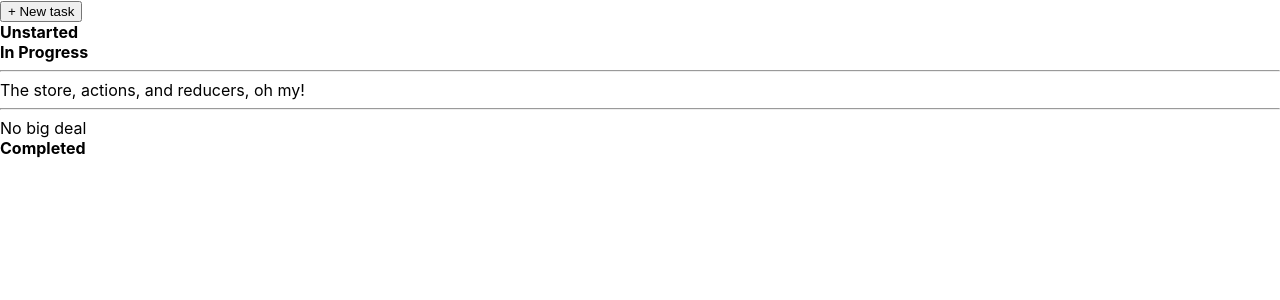
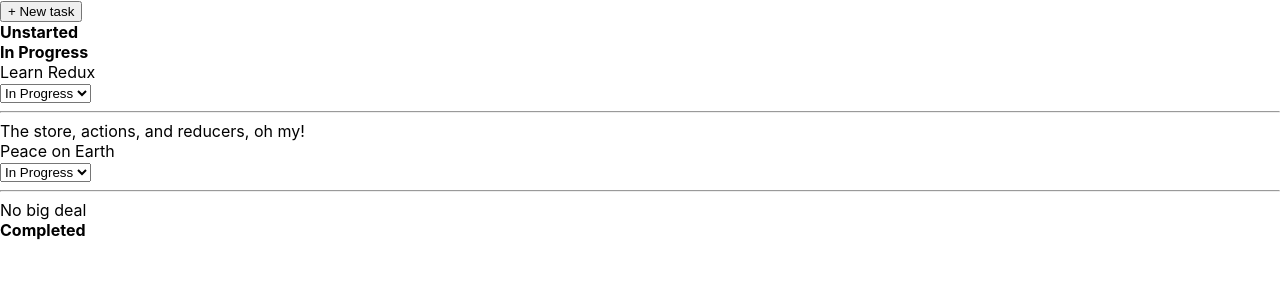
Before and after one commit to mcand/parsnip, a React (Create React App) app: page / in a window 1280 px wide. Shown: the top 300 px of the page. Built offline with nearby package versions, Linux system fonts and the light colour scheme.

Commit message:
allow edit task status

```diff
--- a/src/App.js
+++ b/src/App.js
@@ -1,11 +1,15 @@
 import React, { Component } from 'react';
 import { connect } from 'react-redux';
 import TasksPage from './components/TasksPage.js';
-import { createTask } from './actions';
+import { createTask, editTask } from './actions';
 
 class App extends Component {
   onCreateTask = ({ title, description }) => {
     this.props.dispatch(createTask({ title, description }));
+  };
+
+  onStatusChange = (id, status) => {
+    this.props.dispatch(editTask(id, { status }));
   };
 
   render() {
@@ -15,6 +19,7 @@
         <TasksPage
           tasks={this.props.tasks}
           onCreateTask={this.onCreateTask}
+          onStatusChange={this.onStatusChange}
         />
       </div>
     );
--- a/src/actions/index.js
+++ b/src/actions/index.js
@@ -14,3 +14,13 @@
     },
   };
 }
+
+export function editTask(id, params = {}) {
+  return {
+    type: 'EDIT_TASK',
+    payload: {
+      id,
+      params
+    }
+  }
+}
--- a/src/components/Task.js
+++ b/src/components/Task.js
@@ -1,15 +1,30 @@
 import React from 'react';
+
+const TASK_STATUSES = [
+  'Unstarted',
+  'In Progress',
+  'Completed'
+]
 
 const Task = props => {
   return (
     <div className="task">
       <div className="task-header">
-        <div>{props.task.ttle}</div>
+        <div>{props.task.title}</div>
+        <select value={props.task.status} onChange={onStatusChange}>
+          {TASK_STATUSES.map(status => (
+            <option key={status} value={status}>{status}</option>
+          ))}
+        </select>
       </div>
       <hr />
       <div className="task-body">{props.task.description}</div>
     </div>
   );
+
+  function onStatusChange(e) {
+    props.onStatusChange(props.task.id, e.target.value);
+  }
 }
 
 export default Task;
--- a/src/components/TaskList.js
+++ b/src/components/TaskList.js
@@ -7,7 +7,15 @@
       <div className="task-list title">
         <strong>{props.status}</strong>
       </div>
-      {props.tasks.map(task => <Task key={task.id} task={task} /> )}
+        {props.tasks.map(task => {
+          return (
+            <Task
+              key={task.id}
+              task={task}
+              onStatusChange={props.onStatusChange}
+            />
+          );
+        })}
     </div>
   );
 }
--- a/src/components/TasksPage.js
+++ b/src/components/TasksPage.js
@@ -51,6 +51,7 @@
           key={status}
           status={status}
           tasks={statusTasks}
+          onStatusChange={this.props.onStatusChange}
         />
       );
     });
--- a/src/reducers/index.js
+++ b/src/reducers/index.js
@@ -19,5 +19,18 @@
   if (action.type === 'CREATE_TASK') {
     return { tasks: state.tasks.concat(action.payload) };
   }
+
+  if (action.type === 'EDIT_TASK') {
+    const { payload } = action;
+    return {
+      tasks: state.tasks.map(task => {
+        if (task.id === payload.id) {
+          return Object.assign({}, task, payload.params);
+        }
+
+        return task;
+      })
+    }
+  }
   return state;
 }
```
